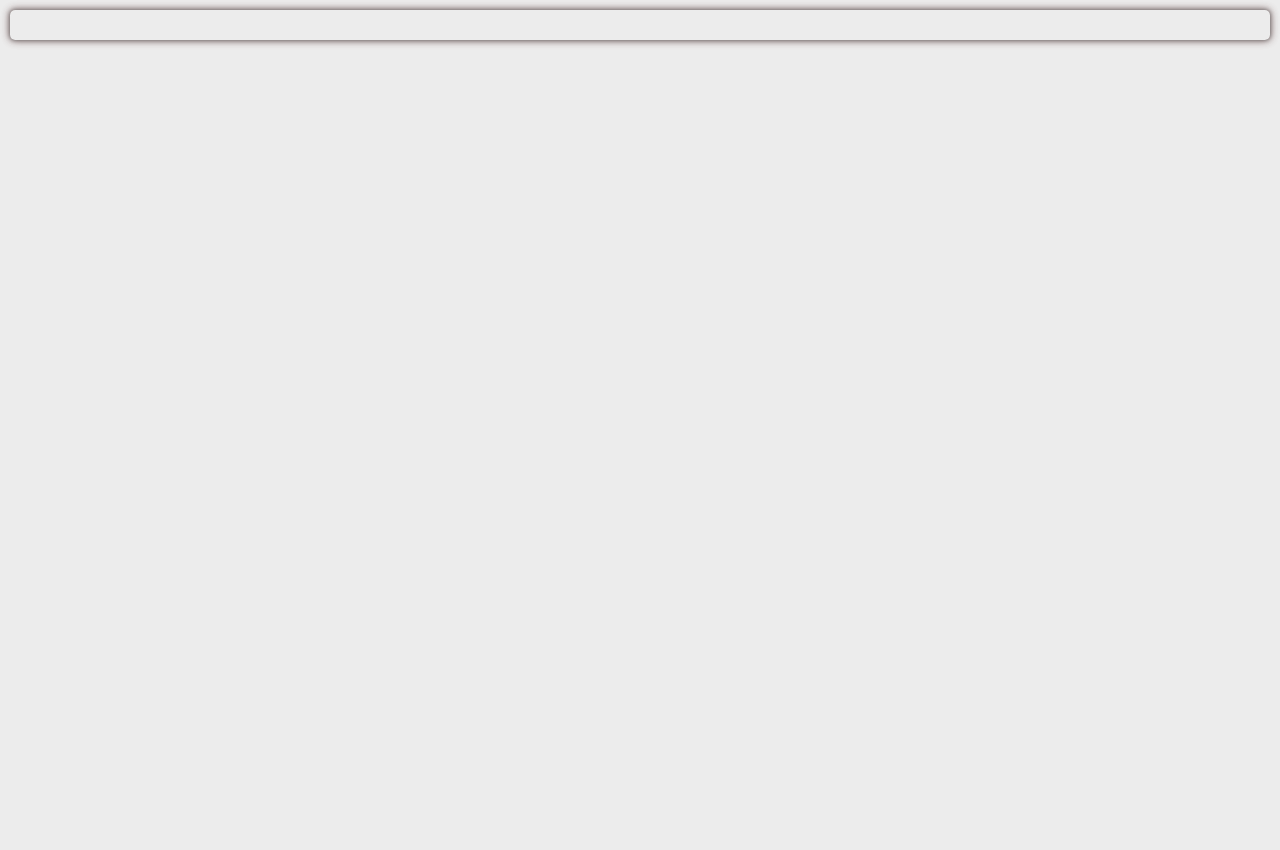
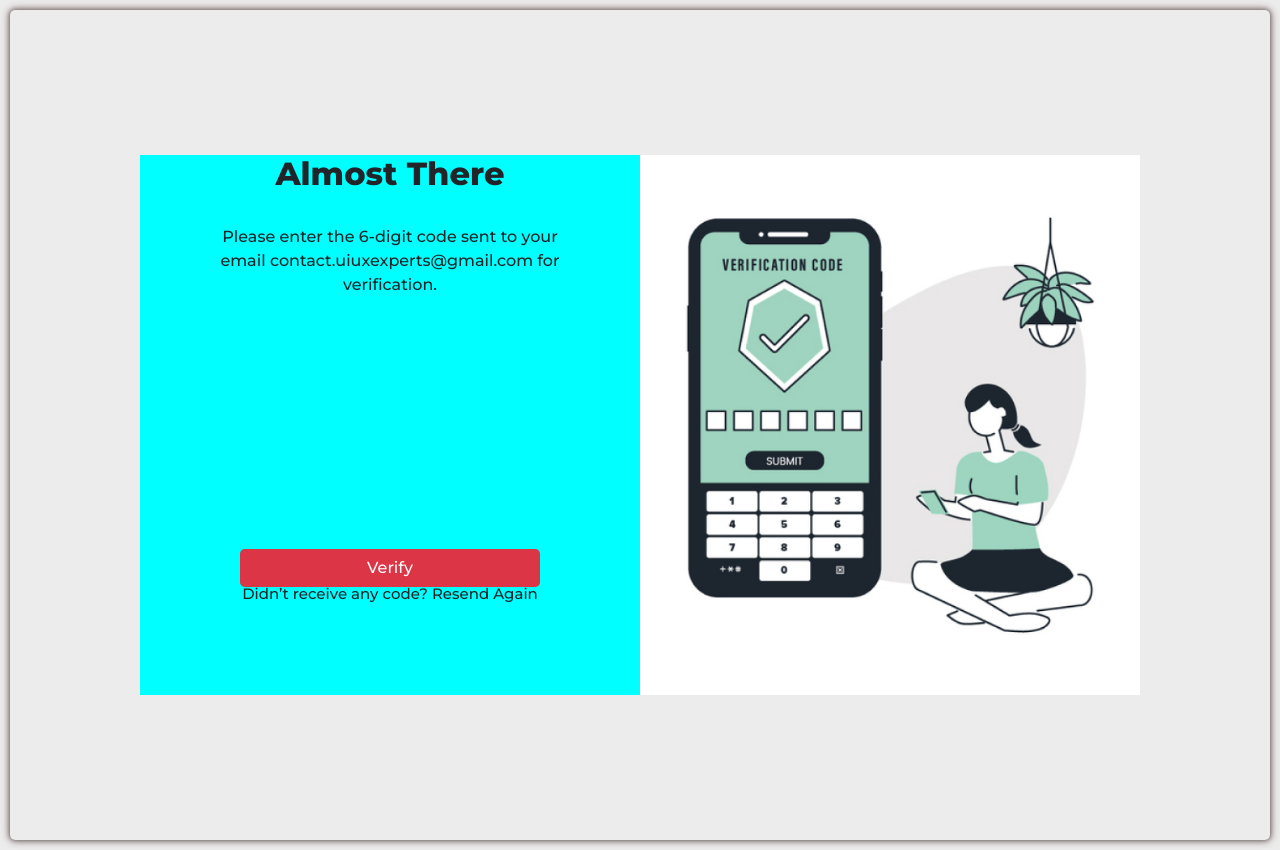
Before and after one commit to Bhanuka-Ekanayaka/BrokerLK-Group-Project, a React (Create React App) app in the folder frontend/: page /Otpinput in a window 1280 px wide. Before the commit this address had no page. Before the commit the page ends 800 px from the top, so only its background shows below. Built offline with nearby package versions, Linux system fonts and the light colour scheme.

Commit message:
otpinput

```diff
--- a/frontend/src/App.js
+++ b/frontend/src/App.js
@@ -10,6 +10,7 @@ import Sell from './Components/Seller/Sell';
 import ForgotPassword from './Components/Login/ForgotPassword';
 import Package from './Components/Package/Package';
 import About from './Components/About/About';
+import Otpinput from './Components/Otpinput/Otpinput';
 
 
 function App() {
@@ -25,6 +26,7 @@ function App() {
           <Route path='/profile' element={<Profile/>}/>
           <Route path='/seller' element={<Sell/>}/>
           <Route path='/forgot-password' element={<ForgotPassword />} />
+          <Route path='/Otpinput' element={<Otpinput/>}/>
         </Routes>
     </Router>
     </div>
--- /dev/null
+++ b/frontend/src/Components/Otpinput/ImageComponent.jsx
@@ -0,0 +1,12 @@
+import React from 'react';
+import Image from './Inputimage/verifiy.jpg'
+
+const ImageComponent = () => {
+  return (
+    <div>
+      <img className='im'  src={Image} alt="Description of the image" />
+     </div>
+  );
+};
+
+export default ImageComponent;
--- /dev/null
+++ b/frontend/src/Components/Otpinput/Otpinput.css
@@ -0,0 +1,82 @@
+@import url('https://fonts.googleapis.com/css2?family=Poppins:wght@400;500&display=swap');
+
+body{
+    font-family: 'Poppins', sans-serif;
+    background: #ececec;
+}
+
+.con{
+    display: flex;
+
+}
+
+
+
+.c1{
+    background-color: aqua;
+    width: 500px;
+    height: 540px;
+}
+
+.c2{
+    background-color: blueviolet;
+    width: 500px;
+    height: 540px;
+}
+
+h2{
+    text-align: center;
+    font-weight: bold;
+}
+
+p{
+    text-align: center;
+}
+/* Custom CSS code */
+.custom-button {
+    width: 300px;
+    font-size: 1.25rem; /* Equivalent to Bootstrap's fs-6 for btn-lg */
+
+  }
+
+  .custom-button-danger {
+    background-color: #dc3545; /* Equivalent to Bootstrap's btn-danger */
+    color: #fff; /* Set text color to white or any color you prefer */
+    border-color: #dc3545; /* Set border color to match background color */
+  }
+
+  /* Apply Bootstrap's btn and btn-lg styles */
+  .custom-button,
+  .custom-button:hover {
+    display: inline-block;
+    font-weight: 400;
+    text-align: center;
+    white-space: nowrap;
+    vertical-align: middle;
+    -webkit-user-select: none;
+    -moz-user-select: none;
+    -ms-user-select: none;
+    user-select: none;
+    border: 1px solid transparent;
+    padding: .5rem 1rem;
+    font-size: 1rem;
+    line-height: 1.25;
+    border-radius: .3rem;
+    transition: color .15s ease-in-out,background-color .15s ease-in-out,border-color .15s ease-in-out,box-shadow .15s ease-in-out;
+  }
+
+  .custom-button:focus,
+  .custom-button.focus {
+    outline: 0;
+    box-shadow: 0 0 0 .2rem rgba(220, 53, 69,.25);
+  }
+
+  /* Custom CSS code for centering button */
+.im{
+    width: 500px;
+    height: 540px;
+}
+
+.p1{
+    font-size: 15px;
+}
--- /dev/null
+++ b/frontend/src/Components/Otpinput/Otpinput.jsx
@@ -0,0 +1,30 @@
+import React from 'react'
+import './Otpinput.css'
+import ImageComponent from './ImageComponent';
+import { button } from 'bootstrap';
+
+
+
+export default function Otpinput() {
+  return (
+    <div className='con d-flex justify-content-center align-items-center min-vh-100'>
+        <div className='c1'>
+            <h2>Almost There</h2>
+            <br></br>
+            <p>Please enter the 6-digit code sent to your <br/>
+email contact.uiuxexperts@gmail.com for <br></br>verification.
+            </p><div style={{ height: '30vh' }}></div>
+
+            <div className="d-flex justify-content-center align-items-center" style={{ height: '30px' }}>
+                <button  className="custom-button custom-button-danger  ">Verify</button>
+            </div>
+            <div  className=" justify-content-center align-items-center">
+                <p className='p1'>Didn’t receive any code? Resend Again</p>
+            </div>
+
+        </div>
+
+        <div className='c2'><ImageComponent/></div>
+    </div>
+  )
+}
```
Also changed, not shown: frontend/src/Components/Otpinput/Inputimage/verifiy.jpg (added).
